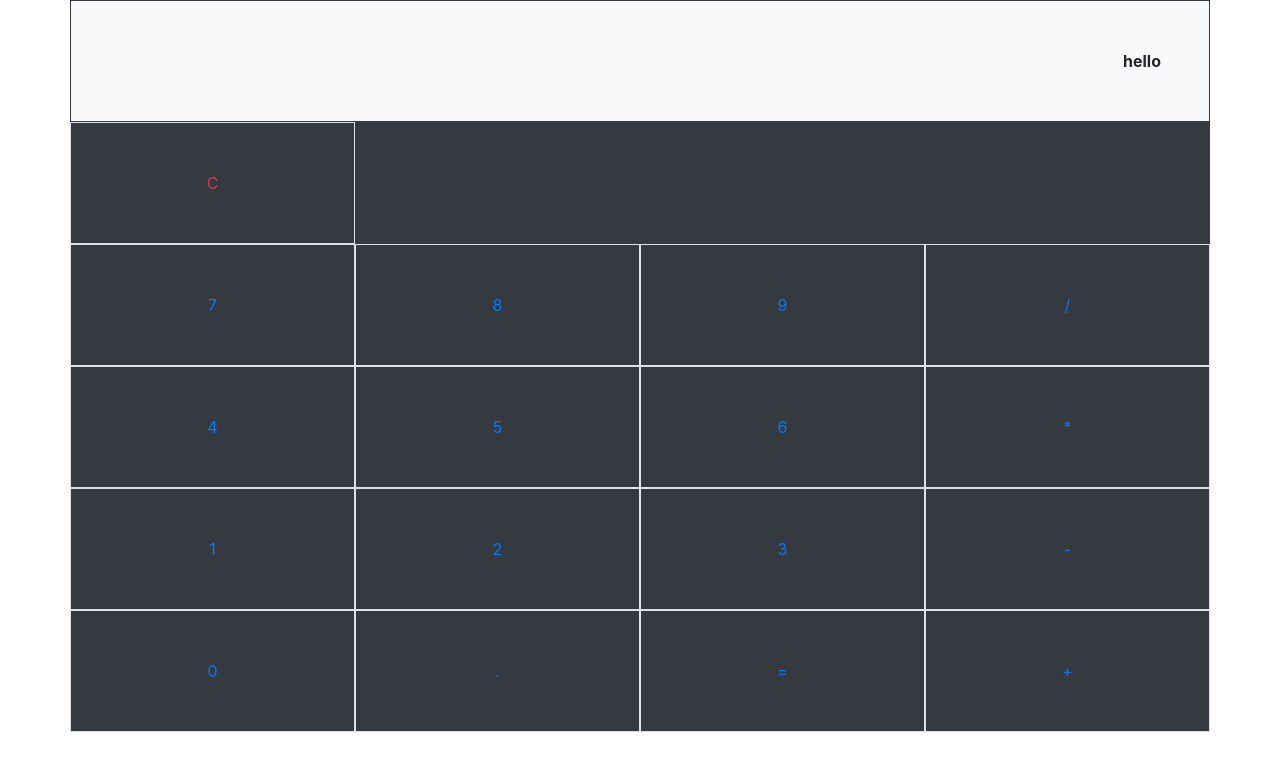
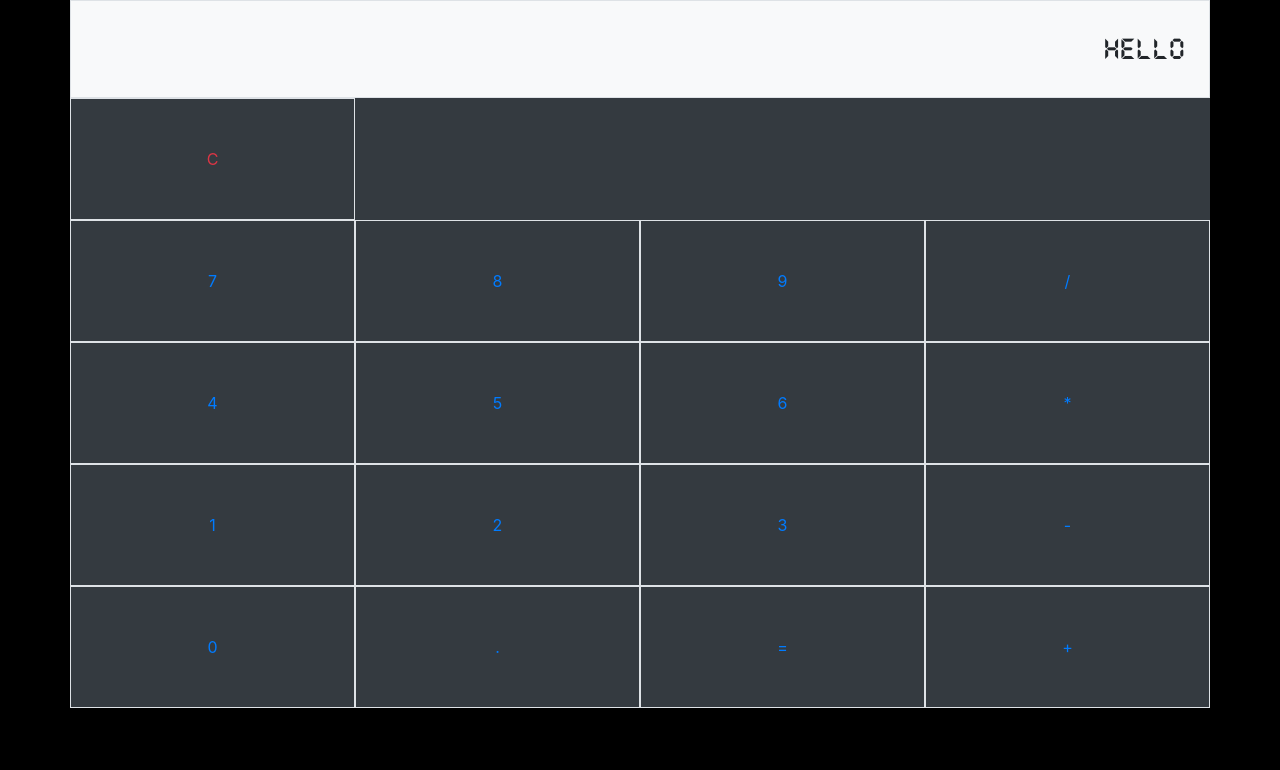
Before and after one commit to AllisonRMiller/calculator, a plain HTML site: page index.html in a window 1280 px wide. Drawn offline with nearby package versions, Linux system fonts and the light colour scheme.

Commit message:
font updates
Minor styling, changed display font

```diff
--- a/index.html
+++ b/index.html
@@ -11,7 +11,7 @@
     <link rel="stylesheet" href="https://stackpath.bootstrapcdn.com/bootstrap/4.3.1/css/bootstrap.min.css"
         integrity="sha384-ggOyR0iXCbMQv3Xipma34MD+dH/1fQ784/j6cY/iJTQUOhcWr7x9JvoRxT2MZw1T" crossorigin="anonymous">
     <!-- My CSS -->
-    <link rel="stylesheet" href="style.css">
+    <link rel="stylesheet" type="text/css" href="./style.css">
 </head>
 
 <body>
--- a/main.js
+++ b/main.js
@@ -15,7 +15,7 @@ class View {
         console.log(container1);
         var displayRow = new Element("div", "row", "displayRow");
         console.log(displayRow);
-        var display = new Column("div", "col bg-light border border-dark p-5 text-right text-break font-weight-bold", "display", "hello");
+        var display = new Column("div", "col bg-light border border-muted p-4 text-right text-break font-weight-bold", "display", "hello");
         console.log(display);
         var clearRow = new Element("div", "row", "clearRow")
         var clearButton = new Column("div", "col-3 p-5 border border-rounded border-muted text-danger text-center", "clear", "C")
--- a/style.css
+++ b/style.css
@@ -1,9 +1,14 @@
+body{
+  background-color: black;
+}
+
 @font-face {
-    font-family: DS-DIGI;
-    src: url(ds_digital/DS-DIGIB.TTF);
+    font-family: DSDIGI;
+    src: url(./ds_digital/DS-DIGIB.TTF);
     font-weight: bold;
   }
 
-.display{
-    font-family: DS-DIGI;
+#display{
+  font-size: xx-large;
+    font-family: DSDIGI;
 }
```
